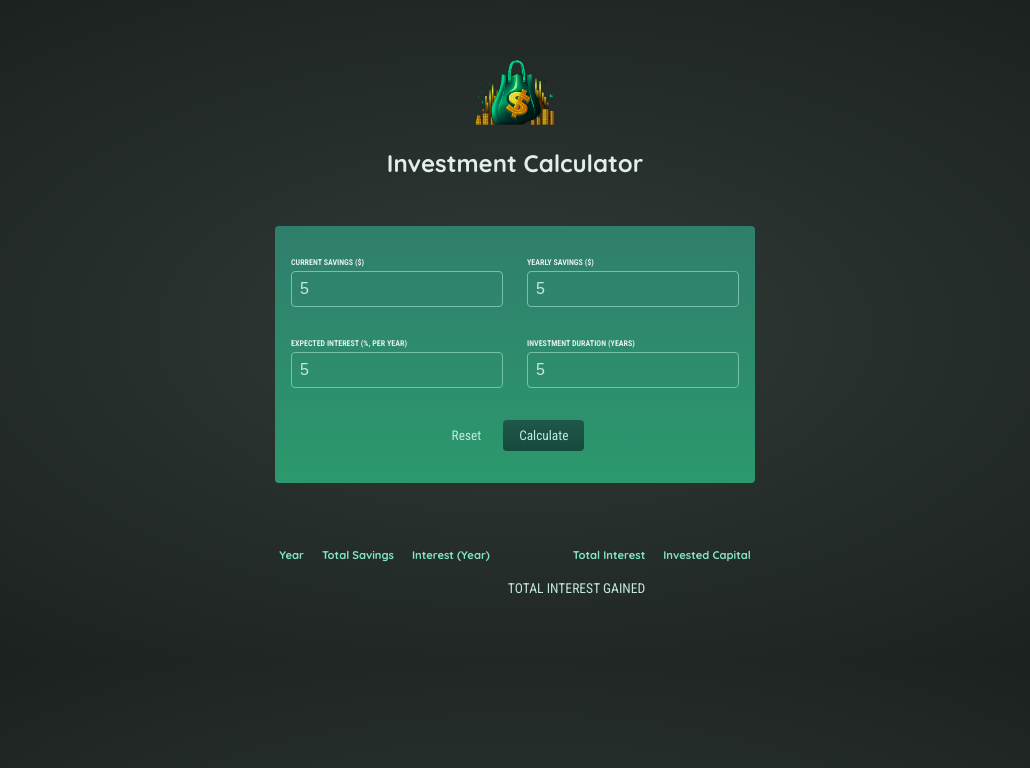
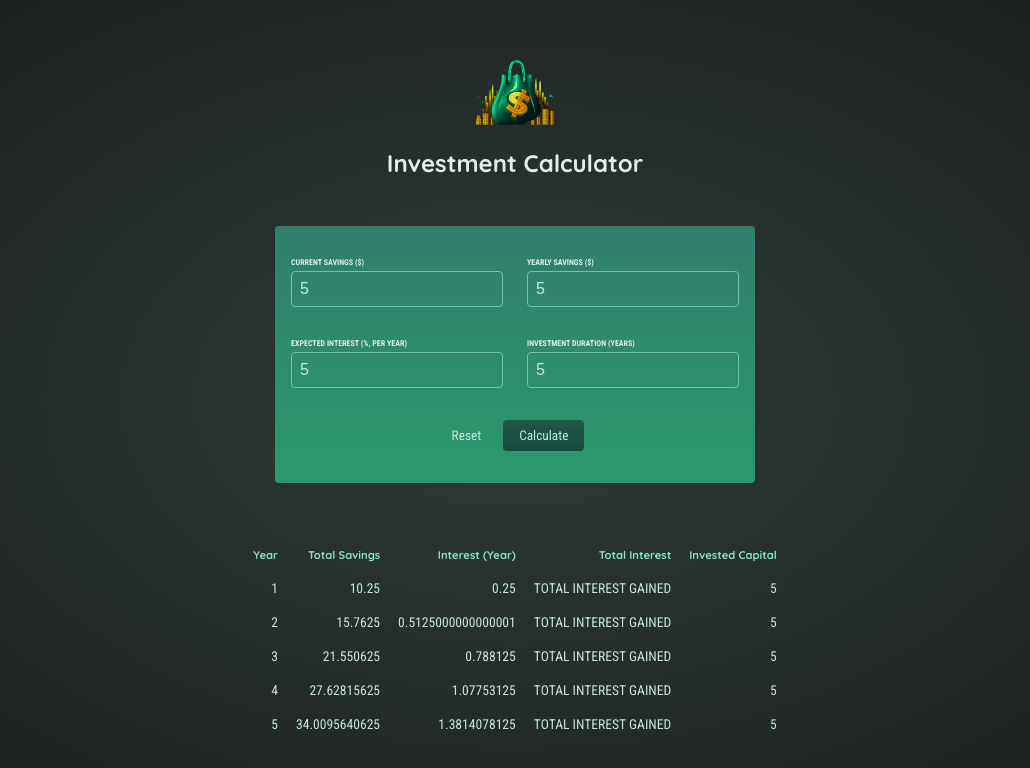
Before and after one commit to SarahH87/react-investment-app, a React (Create React App) app: page / in a window 1280 px wide. Both pictures are taken after typing "5", "5", "5", "5" into the empty fields and a click on the button "Calculate". Shown: the top 768 px of the page, without its empty margins (125-1155 px from the left). Built offline with nearby package versions, Linux system fonts and the light colour scheme.

Commit message:
pass data to investment list successfully. Create new investment component to sort key issue

```diff
--- a/src/App.js
+++ b/src/App.js
@@ -5,19 +5,9 @@ import InvestmentForm from "./components/InvestmentForm";
 import InvestmentsList from "./components/InvestmentsList";
 
 function App() {
-    // const DUMMY_INVESTMENTS = [
-    //     {
-    //         year: '',
-    //         yearlyInterest: '',
-    //         savingsEndOfYear: '',
-    //         yearlyContribution: '',
-    //     },
-    // ];
-
     const [yearlyInvestmentData, setYearlyInvestmentData] = useState([]);
 
     const saveInvestmentData = (userInput) => {
-        console.log('Data saving');
         const yearlyData = []; // per-year results
 
         let currentSavings = +userInput.savings;
@@ -38,11 +28,7 @@ function App() {
             });
         }
 
-        console.log(yearlyData);
-
-        setYearlyInvestmentData((prevInvestmentData) => {
-            return [yearlyData, ...prevInvestmentData];
-        });
+        setYearlyInvestmentData(yearlyData);
     };
 
     const calculateHandler = (userInput) => {
@@ -78,8 +64,6 @@ function App() {
 
           <InvestmentForm onSaveInvestmentData={saveInvestmentData} />
 
-          {/* Todo: Show below table conditionally (only once result data is available) */}
-          {/* Show fallback text if no data is available */}
           <InvestmentsList yearlyData={yearlyInvestmentData} />
         </div>
     );
--- /dev/null
+++ b/src/components/Investment.js
@@ -0,0 +1,16 @@
+import React from 'react';
+
+function Investment(props) {
+
+    return (
+        <tr>
+            <td>{props.year}</td>
+            <td>{props.savingsEndOfYear}</td>
+            <td>{props.yearlyInterest}</td>
+            <td>TOTAL INTEREST GAINED</td>
+            <td>{props.yearlyContribution}</td>
+        </tr>
+    );
+}
+
+export default Investment;
--- a/src/components/InvestmentForm.js
+++ b/src/components/InvestmentForm.js
@@ -8,7 +8,6 @@ const InvestmentForm = (props) => {
 
     const savingsChangeHandler = (event) => {
         setEnteredSavings(event.target.value);
-        console.log('called');
     };
 
     const yearlySavingsChangeHandler = (event) => {
@@ -34,8 +33,6 @@ const InvestmentForm = (props) => {
         }
 
         props.onSaveInvestmentData(investmentData);
-
-        console.log('form submit function working');
         //
         // setEnteredSavings('');
         // setYearlySavings( '');
--- a/src/components/InvestmentsList.js
+++ b/src/components/InvestmentsList.js
@@ -1,8 +1,7 @@
 import React from 'react';
+import Investment from "./Investment";
 
 const InvestmentsList = (props) => {
-
-    console.log('props' + props.yearlyData);
 
     return (
         <table className="result">
@@ -23,13 +22,12 @@ const InvestmentsList = (props) => {
                 </tr>
             ) : (
                 props.yearlyData.map((investment) => (
-                    <tr>
-                        <td>{investment.year}</td>
-                        <td>{investment.savingsEndOfYear}</td>
-                        <td>{investment.yearlyInterest}</td>
-                        <td>TOTAL INTEREST GAINED</td>
-                        <td>{investment.yearlyContribution}</td>
-                    </tr>
+                    <Investment key={investment.year}
+                                year={investment.year}
+                                savingsEndOfYear={investment.savingsEndOfYear}
+                                yearlyInterest={investment.yearlyInterest}
+                                yearlyContribution={investment.yearlyContribution}
+                    />
                 ))
             )}
 
```
